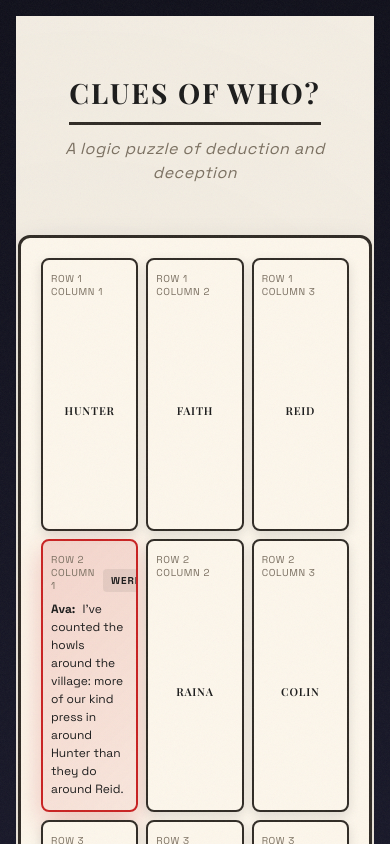
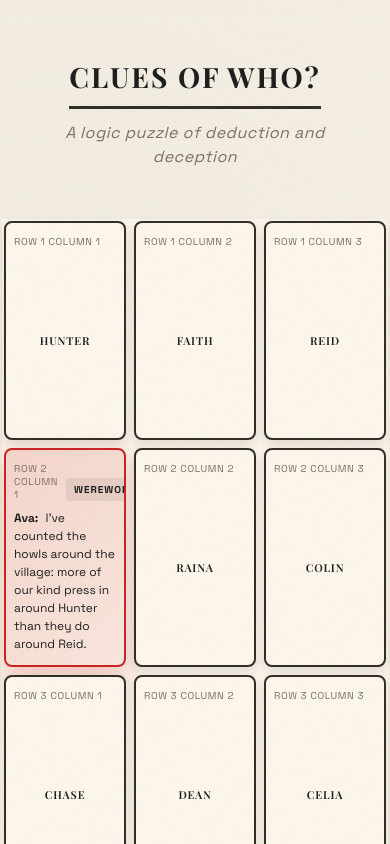
Before and after one commit to soasme/A-DIG, a Next.js app: page / in a window 390 px wide. Shown: the top 844 px of the page. Built offline with nearby package versions, Linux system fonts and the light colour scheme.

Commit message:
Refactor game board styles for improved layout; adjust padding and remove unnecessary borders

```diff
--- a/app/components/WerewolfGame.css
+++ b/app/components/WerewolfGame.css
@@ -118,10 +118,6 @@
 .game-board {
   grid-area: board;
   background: var(--paper);
-  padding: clamp(10px, 2vw, 18px);
-  border-radius: 12px;
-  border: 3px solid var(--grid-line);
-  box-shadow: 0 10px 30px var(--shadow);
   display: grid;
   grid-template-columns: repeat(var(--columns, 5), minmax(0, 1fr));
   grid-template-rows: repeat(var(--rows, 5), minmax(90px, 1fr));
@@ -645,7 +641,7 @@
   }
 
   .game-board {
-    padding: 20px;
+    padding: 2px;
   }
 
   .rules-section,
--- a/app/components/WerewolfGame.jsx
+++ b/app/components/WerewolfGame.jsx
@@ -5,6 +5,7 @@ import Confetti from './Confetti';
 
 const GOOD_ROLE = gameData.roles?.[0] ?? 'villager';
 const BAD_ROLE = gameData.roles?.[1] ?? 'werewolf';
+const GAME_SETTING = gameData.gameSetting;
 
 function CharacterCell({ character, revealed, onClick }) {
   const puzzle = gameData.puzzle.find(p => p.row === character.row && p.column === character.column);
@@ -96,6 +97,9 @@ function Rules() {
     <section className="rules-section">
       <h2 className="section-title">How to Play</h2>
       <div className="rules-content">
+        {GAME_SETTING && (
+          <p className="game-setting">{GAME_SETTING}</p>
+        )}
         <p>
           Your goal is to figure out who is a {GOOD_ROLE} and who is a {BAD_ROLE}.
         </p>
--- a/app/page.tsx
+++ b/app/page.tsx
@@ -10,7 +10,6 @@ export default function Page() {
         minHeight: "100vh",
         background: "linear-gradient(180deg, #0f0f1a 0%, #1a1a2e 50%, #16213e 100%)",
         color: "#e8e8e8",
-        padding: "16px",
         fontFamily: '-apple-system, BlinkMacSystemFont, "Segoe UI", sans-serif',
       }}
     >
```
